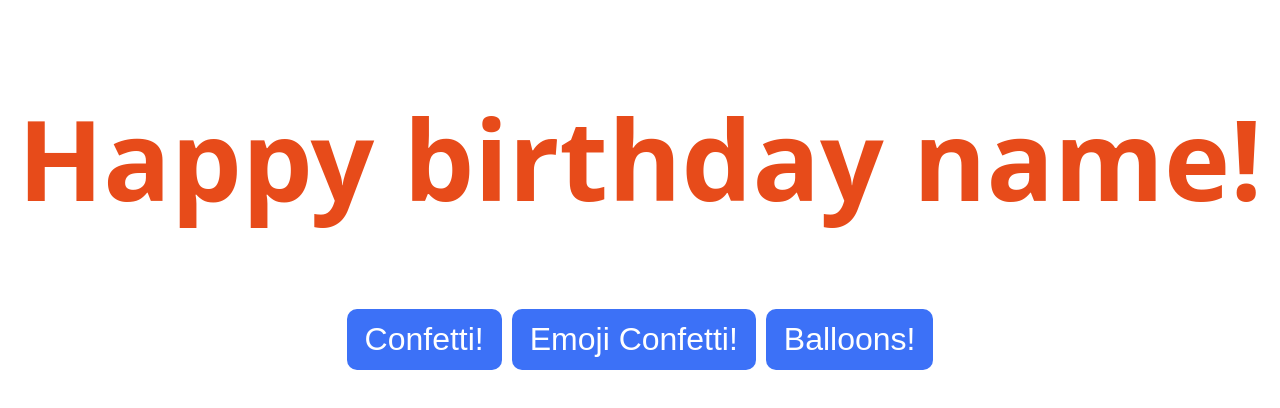
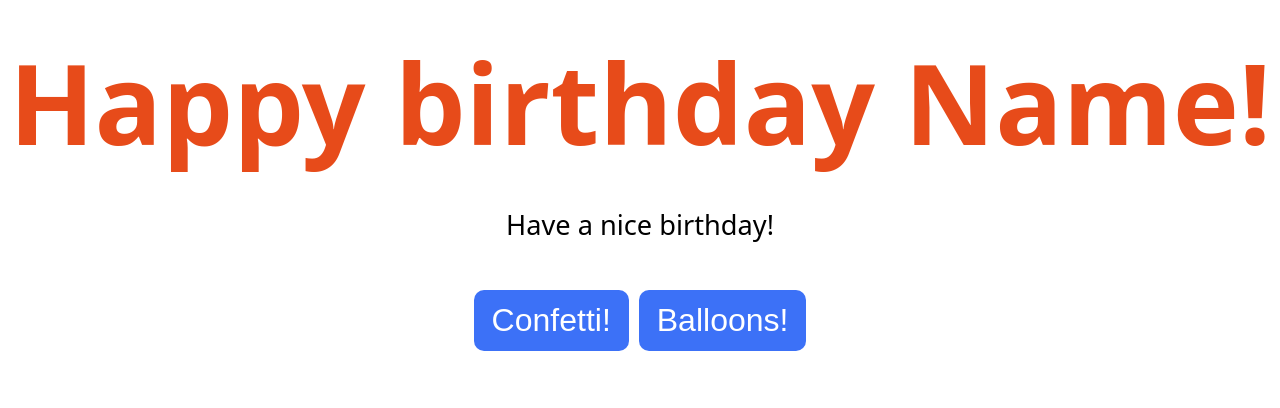
Before and after one commit to Dimitris-Toulis/wish-cards, a website built with Vite: page index.html in a window 1280 px wide. Shown: the part 220-628 px from the top of the page. Built offline with nearby package versions, Linux system fonts and the light colour scheme.

Commit message:
Basic card UI

```diff
--- a/index.html
+++ b/index.html
@@ -8,13 +8,10 @@
 	</head>
 	<body>
 		<div>
-			<h1 class="wish">Happy birthday name!</h1>
+			<h1 id="wish">Happy birthday!</h1>
+			<p id="message"></p>
 		</div>
-		<div class="effects">
-			<button class="effect">Confetti!</button>
-			<button class="effect">Emoji Confetti!</button>
-			<button class="effect">Balloons!</button>
-		</div>
+		<div id="effects"></div>
 		<script type="module" src="/src/main.ts"></script>
 	</body>
 </html>
--- /dev/null
+++ b/src/effects/balloons.ts
@@ -0,0 +1,3 @@
+export async function effect() {
+	console.log("Balloons!");
+}
--- /dev/null
+++ b/src/effects/confetti.ts
@@ -0,0 +1,3 @@
+export async function effect() {
+	console.log("Confetti!");
+}
--- a/src/main.ts
+++ b/src/main.ts
@@ -1 +1,49 @@
 import "./styles/main.css";
+
+let config = {
+	name: "Name",
+	message: "Have a nice birthday!",
+	effects: [
+		{ name: "confetti", onOpen: true },
+		{ name: "balloons", onOpen: false }
+	]
+};
+
+const EFFECTS = {
+	confetti: {
+		btnText: "Confetti!",
+		script: "confetti"
+	},
+	balloons: {
+		btnText: "Balloons!",
+		script: "balloons"
+	}
+};
+
+async function loadEffect(name: keyof typeof EFFECTS, onOpen: boolean) {
+	const module = await import(`./effects/${EFFECTS[name].script}.ts`);
+
+	if (onOpen) module.effect();
+
+	const effectBtn = document.createElement("button");
+	effectBtn.classList.add("effect");
+	effectBtn.textContent = EFFECTS[name].btnText;
+	effectBtn.addEventListener("click", () => module.effect());
+	document.getElementById("effects")?.appendChild(effectBtn);
+}
+
+document.addEventListener("DOMContentLoaded", async () => {
+	document.getElementById(
+		"wish"
+	)!.textContent = `Happy birthday ${config.name}!`;
+	document.getElementById("message")!.textContent = config.message;
+	await Promise.allSettled(
+		config.effects.map(({ name, onOpen }) => {
+			if (Object.hasOwn(EFFECTS, name))
+				return loadEffect(name as keyof typeof EFFECTS, onOpen);
+			else {
+				return Promise.resolve(null);
+			}
+		})
+	);
+});
--- a/src/styles/main.css
+++ b/src/styles/main.css
@@ -6,12 +6,14 @@ body {
 	justify-content: center;
 	height: 100dvh;
 	flex-direction: column;
+	gap: 20px;
 }
-.wish {
+#wish {
 	font-size: clamp(4rem, 13vw, 7rem);
 	text-align: center;
 	animation: wish-rainbow 1s linear infinite;
 	color: #e74b1a;
+	margin: 0;
 }
 @keyframes wish-rainbow {
 	from {
@@ -21,7 +23,11 @@ body {
 		filter: hue-rotate(360deg);
 	}
 }
-.effects {
+#message {
+	text-align: center;
+	font-size: clamp(1rem, 4vw, 1.7rem);
+}
+#effects {
 	display: flex;
 	flex-direction: row;
 	gap: 10px;
@@ -35,9 +41,9 @@ body {
 	color: white;
 	padding-block: 12px;
 	padding-inline: 18px;
-	font-size: 2rem;
 	border-radius: 10px;
 
+	font-size: clamp(1.2rem, 4vw, 2rem);
 	cursor: pointer;
 	transition: 0.4s background-color;
 }
--- a/src/workers/main.ts
+++ b/src/workers/main.ts
@@ -1,5 +1,7 @@
+/// <reference path="../../node_modules/@cloudflare/workers-types/latest/index.d.ts" />
+
 export default {
-	fetch() {
+	async fetch(request, env) {
 		return new Response(`Running in ${navigator.userAgent}!`);
 	}
-};
+} satisfies ExportedHandler;
```
